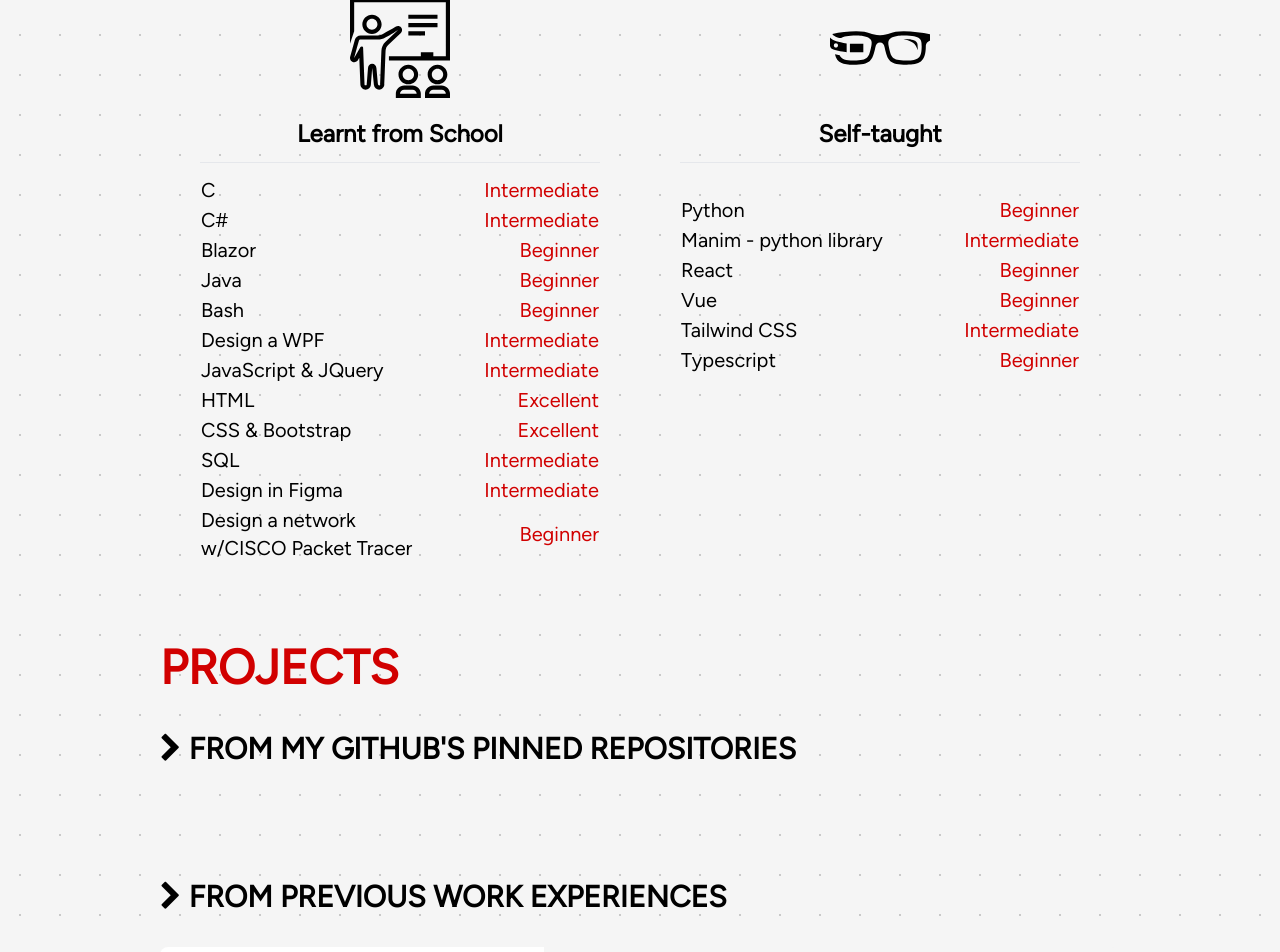
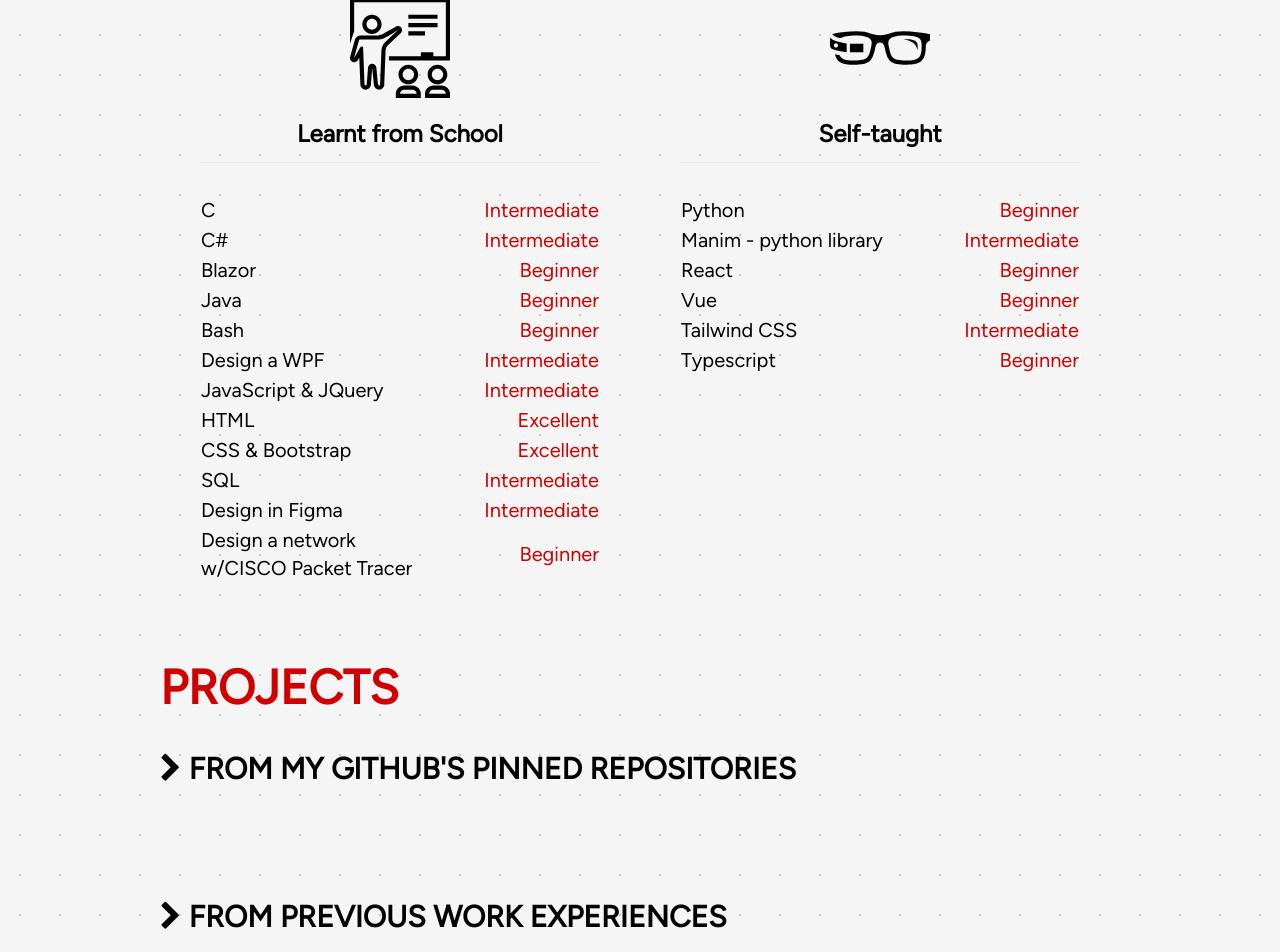
Before and after one commit to Nickolausen/nicholasmagi.it, a React (Vite) app: page / in a window 1280 px wide. Shown: the part 2585-3537 px from the top of the page. Built offline with nearby package versions, Linux system fonts and the light colour scheme; no server answers.

Commit message:
mt missing - education table

```diff
--- a/src/pages/Education.tsx
+++ b/src/pages/Education.tsx
@@ -223,7 +223,7 @@ function Education()
                     </div>
                     <h3 className="mt-5 text-2xl text-center font-bold w-full">Learnt from School</h3>
                     <hr className="my-3"></hr>
-                    <table>
+                    <table className="mt-5">
                         {
                             from_school.map(item =>
                                 <tr className="text-xl">
```
